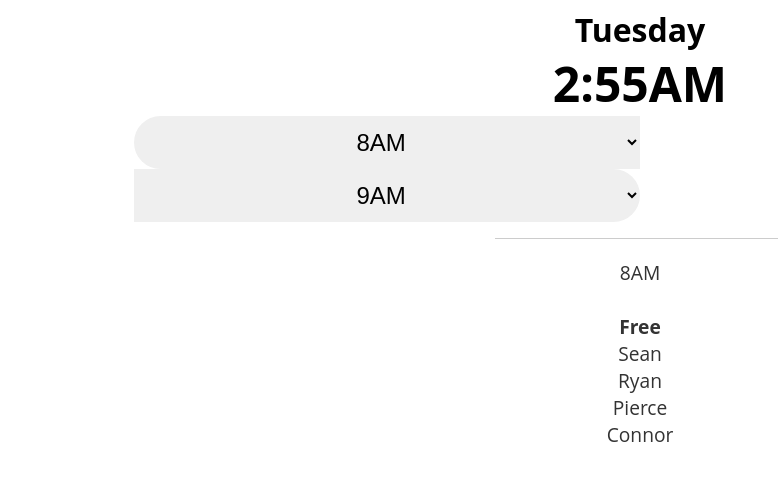
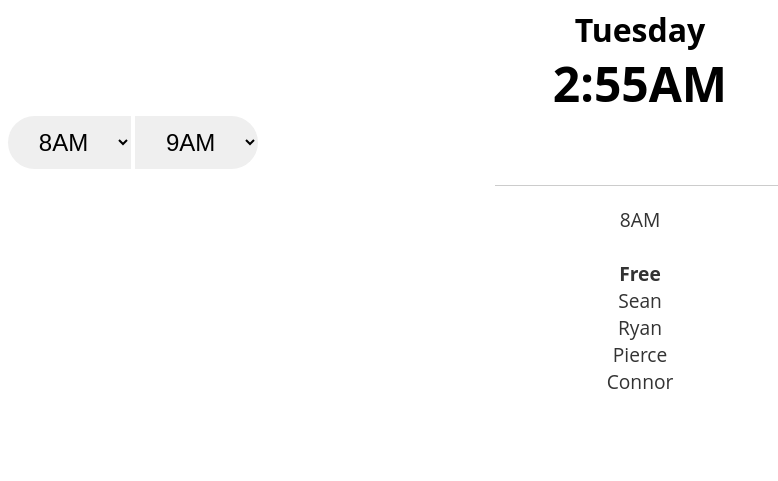
Before and after one commit to Krytic/Timetable2017, a PHP site: page / in a window 1280 px wide. Shown: the top 481 px of the page, without its empty margins (0-778 px from the left). Run offline with PHP 8.4, Linux system fonts and the light colour scheme.

Commit message:
Fixed issue with times in both morning and afternoon

```diff
--- a/mobile.css
+++ b/mobile.css
@@ -13,6 +13,10 @@ body {
   border-top: 1px solid #ccc;
   margin: auto;
   text-align: center;
+}
+
+.peoplelist {
+  font-size: 1em;
 }
 
 #content {
@@ -37,22 +41,20 @@ body {
 #time_select {
   list-style: none;
   padding: 0px;
-  width: 80%;
 
   margin: auto;
 }
 
 #time_select li {
   display: inline;
+  width: 30%;
 }
 
 #time_select_start {
   padding: 12px 20px;
-  margin: 0px 0;
   border: 0px solid #ccc;
   box-sizing: border-box;
   font-size: 1.5em;
-  width: 50%;
   text-align: center;
 
   border-bottom-left-radius: 30px;
@@ -63,11 +65,9 @@ body {
 
 #time_select_last {
   padding: 12px 20px;
-  margin: 0px 0;
   border: 0px solid #ccc;
   box-sizing: border-box;
   font-size: 1.5em;
-  width: 50%;
   text-align: center;
 
   border-bottom-left-radius: 0px;
--- a/script.js
+++ b/script.js
@@ -36,18 +36,18 @@ function createTimetable() {
   var afternoon = (selectedFinishValue.slice(-2) == "PM");
 
   var tt = "";
-  var template = '<li class="times">%1%2%3</li>';
+  var template = '<li class="times">%1%2<span class="peoplelist">%3</span></li>';
   if (!afternoon && morning) {
       for (var i = startTime; i < finishTime; i++) {
         tt += template.replace('%1', i).replace('%2', "AM").replace("%3", getTimetableList (getDay(), i + "AM"));
       }
   } else if (morning && afternoon) {
     for (var i = startTime; i < 12; i++) {
-      tt += template.replace('%1', i).replace('%2', "AM").replace("%3", getPeopleList (i + "AM"));
+      tt += template.replace('%1', i).replace('%2', "AM").replace("%3", getTimetableList (getDay(), i + "AM"));
     }
-      tt += '<li class="times">12PM</li>';
+      tt += template.replace('%1', i).replace('%2', "PM").replace("%3", getTimetableList (getDay(), "12PM"));
     for (var i = 1; i < finishTime; i++) {
-      tt += template.replace('%1', i).replace('%2', "PM").replace("%3", getPeopleList (i + "PM"));
+      tt += template.replace('%1', i).replace('%2', "PM").replace("%3", getTimetableList (getDay(), i + "PM"));
     }
   } else if (afternoon && !morning) {
     for (var i = startTime; i < finishTime; i++) {
```
